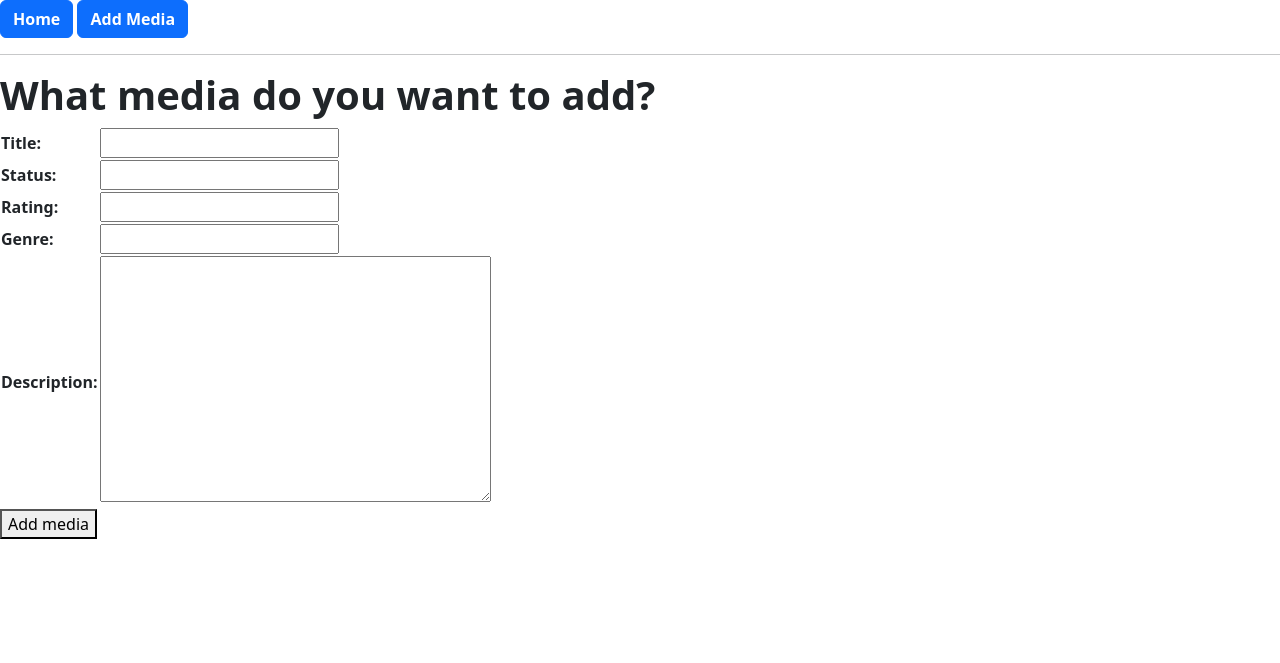
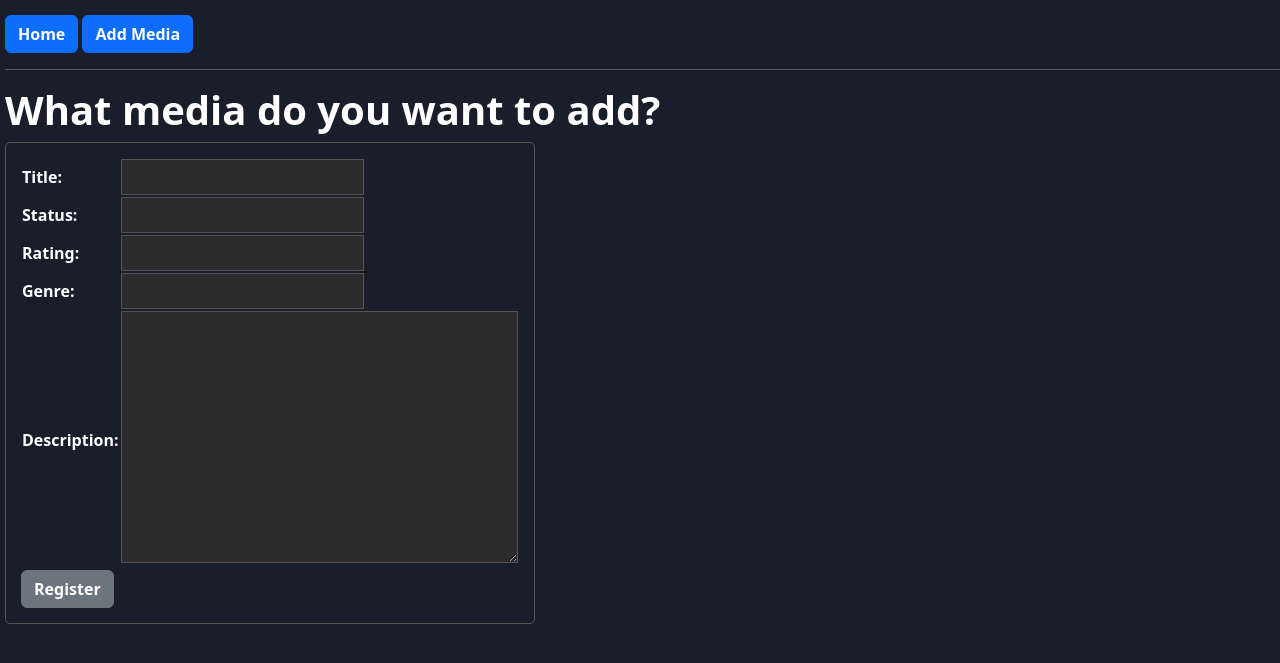
Before and after one commit to Igorl1/UMT, a Django app: page /tracker/add/ in a window 1280 px wide. Shown: the top 663 px of the page. Run offline with Django 5.2, Linux system fonts and the light colour scheme.

Commit message:
Enhance add media form styling and update button text for clarity

```diff
--- a/backend/tracker/templates/tracker/add_media.html
+++ b/backend/tracker/templates/tracker/add_media.html
@@ -15,7 +15,7 @@
             <table class='form'>
                 {{ form.as_table }}
             </table>
-            <button type="submit">Add media</button>
+            <button type="submit" class="btn btn-secondary"><strong>Register</strong></button>
         </fieldset>
     </form>
 </body>
--- a/backend/tracker/templates/tracker/header.html
+++ b/backend/tracker/templates/tracker/header.html
@@ -1 +1,32 @@
 <link href="https://cdn.jsdelivr.net/npm/bootstrap@5.3.8/dist/css/bootstrap.min.css" rel="stylesheet" integrity="sha384-sRIl4kxILFvY47J16cr9ZwB07vP4J8+LH7qKQnuqkuIAvNWLzeN8tE5YBujZqJLB" crossorigin="anonymous">
+<style>
+    body {
+        margin-left: 5px;
+        margin-top: 15px;
+        background-color: #1a1d2a;
+        color: white;
+    }
+
+    input, textarea, select {
+        background-color: #2c2c2c !important;
+        color: white !important;
+        border: 1px solid #555 !important;
+        padding: 5px !important;
+    }
+
+    input:focus, textarea:focus, select:focus {
+        background-color: #3c3c3c !important;
+        border-color: #777 !important;
+        outline: none !important;
+    }
+
+    label {
+        font-weight: bold;
+    }
+
+    fieldset {
+        border: 1px solid #555;
+        padding: 15px;
+        border-radius: 5px;
+    }
+</style>
```
